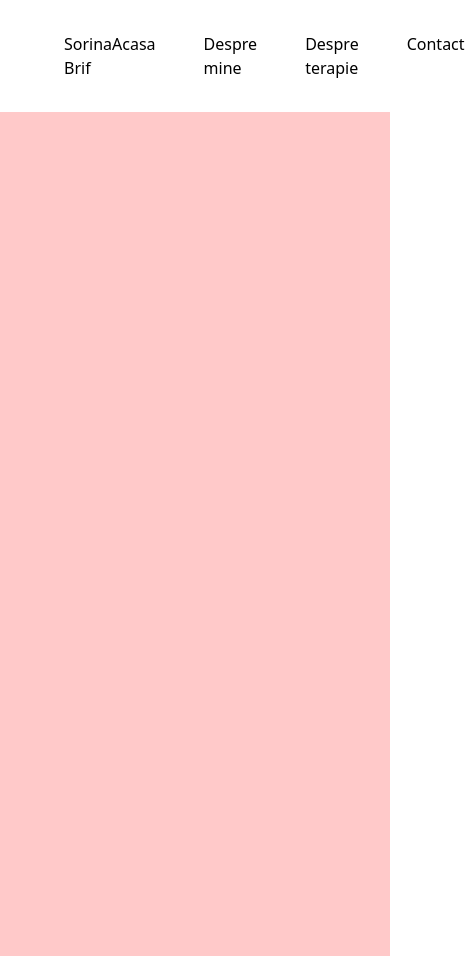
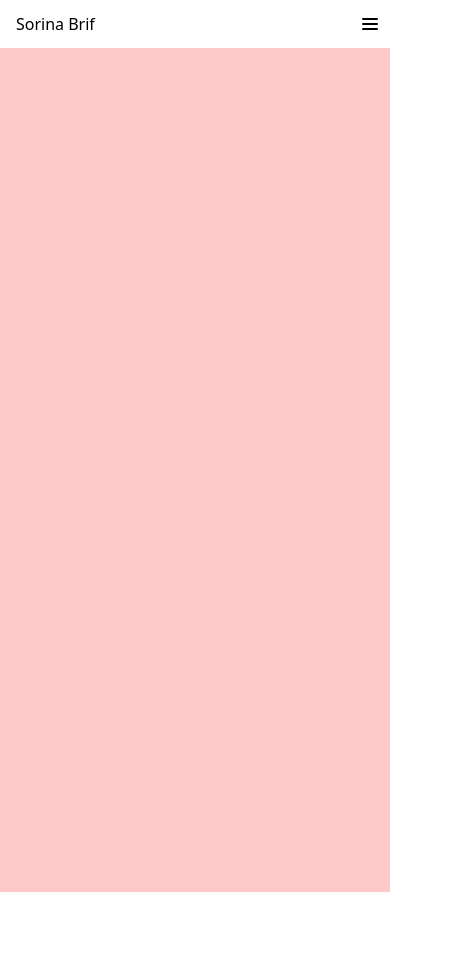
Before and after one commit to antonio-grosu/sorina-brif-website, a Next.js app: page / in a window 390 px wide. Shown: the whole page, 465 px wide, since content can reach past the window. After the commit the page ends 892 px from the top, so only its background shows below. Built offline with nearby package versions, Linux system fonts and the light colour scheme.

Commit message:
navabar finalizat + hamburger menu

```diff
--- a/components/Navbar.tsx
+++ b/components/Navbar.tsx
@@ -1,16 +1,103 @@
+"use client";
+
+import { use, useState } from "react";
+import { useEffect } from "react";
 import Link from "next/link";
 export const Navbar = () => {
+  const [display, setDisplay] = useState(false);
+  const [count, setCount] = useState(0);
 
+  function onClick() {
+    setDisplay(true);
+    setCount(count + 1);
+  }
+
+  useEffect(() => {
+    document.addEventListener("click", (e) => {
+      let menu = document.getElementById("menu2");
+      let buton = document.getElementById("buton");
+      if (e.target != buton && e.target != menu) {
+        setDisplay(false);
+      }
+    });
+  }, []);
 
   return (
-    <nav className="flex justify-between px-16 py-8">
-      <div>Sorina Brif</div>
-      <div className="flex gap-12">
-        <Link href={"/acasa"}>Acasa</Link>
-        <Link href={"/about"}>Despre mine</Link>
-        <Link href={"/terapie"}>Despre terapie</Link>
-        <Link href={"/contact"}>Contact</Link>
+    <>
+      <nav className="hidden md:flex justify-between items-center px-16 py-3">
+        <div className="flex items-center justify-center text-center">
+          Sorina Brif
+        </div>
+        <div className="flex gap-4">
+          <Link href={"/acasa"} className="p-2">
+            Acasa
+          </Link>
+          <Link href={"/about"} className="p-2">
+            Despre mine
+          </Link>
+          <Link href={"/terapie"} className="p-2">
+            Despre terapie
+          </Link>
+          <Link
+            href={"/contact"}
+            className="py-2 px-6 bg-red-700 text-white rounded-lg"
+          >
+            Contact
+          </Link>
+        </div>
+      </nav>
+
+      <nav className="md:hidden relative flex justify-between items-center px-4 py-2 pr-1">
+        <div>Sorina Brif</div>
+        <button
+          onClick={onClick}
+          className="flex items-center justify-center p-1"
+        >
+          <svg
+            id="buton"
+            className="w-6 h-6 text-gray-800 dark:text-white"
+            aria-hidden="true"
+            xmlns="http://www.w3.org/2000/svg"
+            width="24"
+            height="24"
+            fill="none"
+            viewBox="0 0 24 24"
+          >
+            <path
+              id="menu2"
+              stroke="black"
+              strokeLinecap="round"
+              strokeWidth="2"
+              d="M5 7h14M5 12h14M5 17h14"
+            />
+          </svg>
+        </button>
+      </nav>
+      <div
+        className={`
+          transition-all ease-in duration-500
+          ${
+            display ? "opacity-100" : "opacity-0 pointer-events-none"
+          } flex top-0 md:hidden bg-black/50  w-full min-h-screen absolute `}
+      >
+        <div className="absolute right-0 w-7/12 bg-blue-200 flex flex-col items-start min-h-screen gap-4 px-4 pt-4">
+          <Link href={"/acasa"} className="p-2">
+            Acasa
+          </Link>
+          <Link href={"/about"} className="p-2">
+            Despre mine
+          </Link>
+          <Link href={"/terapie"} className="p-2">
+            Despre terapie
+          </Link>
+          <Link
+            href={"/contact"}
+            className="py-2 px-6 w-full text-center bg-red-700 text-white rounded-lg"
+          >
+            Contact
+          </Link>
+        </div>
       </div>
-    </nav>
+    </>
   );
 };
```
Also changed, not shown: app/page.tsx (+1 -6 lines).
